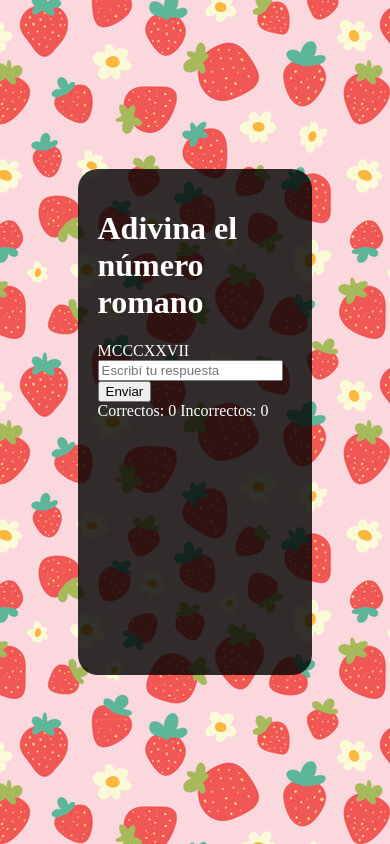
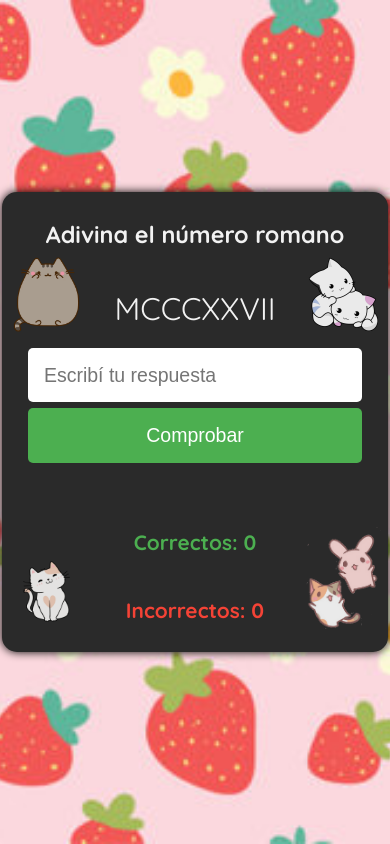
Before and after one commit to Hernandez-Marcos/Numeros-Romanos-Django, a Django app: page / in a window 390 px wide. Run offline with Django 5.2, Linux system fonts and the light colour scheme.

Commit message:
proyecto terminado :) diseño no del todo, je.

```diff
--- a/game/static/game/styles/home.css
+++ b/game/static/game/styles/home.css
@@ -1,26 +1,229 @@
-html, body, p {
+html, body {
+    height: 100%;
     margin: 0;
-  }
-
-body {
-    height: 100vh;
-    background-image: url("../images/fresas.jpg");
-    overflow: hidden;
-    display: flex;
-    justify-content: center;
-    align-items: center;
+    padding: 0;
 }
 
-.container {
-    width: 60%;
-    height: 60%;
-    padding: 5%;
-    background: rgba(0, 0, 0, 0.8);
-    border-radius: 20px;
-    color:white;
-    box-sizing: border-box;
+body {display: flex;                /* activa flexbox */
+    justify-content: center;      /* centra horizontalmente */
+    align-items: center;          /* centra verticalmente */
+    background-image: url("../images/fresas.jpg");
+    background-size: cover;
+    background-position: center;
+    background-repeat: no-repeat;
+    background-attachment: fixed;
+    font-family: Arial, sans-serif;
+    color: #f2f2f2;
+    text-align: center;
+    font-family: 'Quicksand', sans-serif;
+
 }
 
-p {
-    display: inline
+.contenedor {
+    position: relative;
+    background: #2a2a2a;
+    padding: 20px;
+    border-radius: 15px;
+    width: 35vw;
+    height: 40vh;
+    margin: auto;
+    box-shadow: 0 0 10px #000;
+    display: flex;
+    flex-direction: column;       /* Pone los elementos uno debajo del otro */
+    align-items: center;          /* Centra horizontalmente el contenido */
+    justify-content: center;
 }
+
+h1 {
+    font-size: 1.5vw;
+    margin: 20px 0;
+}
+
+.romano {
+    font-size: 2vw; /* se ajusta al ancho de la pantalla */
+    margin: 20px 0;
+}
+
+input, button {
+    font-size: 1vw;
+    padding: 1vw;
+    border-radius: 5px;
+    border: none;
+}
+
+button {
+    background: #4caf50;
+    color: white;
+    cursor: pointer;
+}
+
+button:hover {
+    background: #45a049;
+}
+
+.mensaje {
+    margin-top: 15px;
+    font-weight: bold;
+}
+
+.gatito {
+  position: absolute;
+  width: 16%;
+  height: auto;
+  opacity: 0.9;
+}
+
+.arriba-izquierda { top: 5%; left: 5%; }
+.arriba-derecha { top: 5%; right: 5%; }
+.abajo-izquierda { bottom: 5%; left: 5%; }
+.abajo-derecha { bottom: 5%; right: 5%; }
+
+.contador-respuestas {
+    margin-top: 15px;
+    display: flex;
+    justify-content: space-around; /* separa los contadores */
+    width: 60%;
+}
+
+.correctos {
+    color: #4CAF50; /* verde */
+    font-weight: bold;
+    font-size: 1.3em;
+}
+
+.incorrectos {
+    color: #f44336; /* rojo */
+    font-weight: bold;
+    font-size: 1.3em;
+}
+
+/* Pantallas medianas (tablets) */
+@media (max-width: 1024px) {
+    .contenedor {
+        width: 70vw;
+        height: auto;
+        padding: clamp(10px, 2vw, 20px);
+    }
+
+    h1 {
+        font-size: clamp(1.5rem, 4vw, 2.5rem);
+    }
+
+    .romano {
+        font-size: clamp(2rem, 5vw, 3rem);
+    }
+
+    input, button {
+        font-size: clamp(1rem, 3vw, 1.5rem);
+        padding: clamp(0.5rem, 2vw, 1rem);
+    }
+
+    .contador-respuestas {
+        width: 80%;
+        flex-direction: row;
+    }
+
+    .gatito {
+        width: clamp(50px, 10%, 80px);
+        position: absolute; /* relativo al contenedor */
+    }
+
+    .arriba-izquierda { top: 5%; left: 2%; }
+    .arriba-derecha { top: 5%; right: 2%; }
+    .abajo-izquierda { bottom: 5%; left: 2%; }
+    .abajo-derecha { bottom: 5%; right: 2%; }
+
+    .contenedor form {
+        display: flex;
+        flex-direction: column;
+        gap: clamp(5px, 1vw, 10px);
+        width: 80%;
+        margin: 0 auto;
+    }
+}
+
+/* Pantallas pequeñas (móviles) */
+@media (max-width: 768px) {
+    .contenedor {
+        width: 85vw;
+        height: auto;
+        padding: clamp(8px, 3vw, 15px);
+    }
+
+    h1 {
+        font-size: clamp(1.5rem, 5vw, 2rem);
+    }
+
+    .romano {
+        font-size: clamp(2rem, 6vw, 2.5rem);
+    }
+
+    input, button {
+        font-size: clamp(1rem, 4vw, 1.2rem);
+        padding: clamp(5px, 3vw, 8px);
+    }
+
+    .contador-respuestas {
+        flex-direction: column;
+        width: 90%;
+    }
+
+    .gatito {
+        width: clamp(60px, 12%, 90px);
+        position: absolute;
+    }
+
+    .arriba-izquierda { top: 5%; left: 2%; }
+    .arriba-derecha { top: 5%; right: 2%; }
+    .abajo-izquierda { bottom: 5%; left: 2%; }
+    .abajo-derecha { bottom: 5%; right: 2%; }
+
+    .contenedor form {
+        width: 85%;
+        gap: clamp(5px, 2vw, 10px);
+    }
+}
+
+/* Pantallas muy pequeñas (pequeños móviles) */
+@media (max-width: 480px) {
+    .contenedor {
+        width: 95vw;
+        height: auto;
+        padding: 8px;
+    }
+
+    h1 {
+        font-size: 6vw;
+    }
+
+    .romano {
+        font-size: 8vw;
+    }
+
+    input, button {
+        font-size: 5vw;
+        padding: 4vw;
+    }
+
+    .contador-respuestas {
+        flex-direction: column;
+        width: 95%;
+    }
+
+    .gatito {
+        width: 25%;
+        max-width: 75px;
+        position: absolute; /* ya no fixed */
+    }
+
+    /* Ajuste para que no tapen el H1 */
+    .arriba-izquierda { top: 14%; left: 2%; }
+    .arriba-derecha { top: 14%; right: 2%; }
+    .abajo-izquierda { bottom: 5%; left: 2%; }
+    .abajo-derecha { bottom: 5%; right: 2%; }
+
+    .contenedor form {
+        width: 90%;
+        gap: 6px;
+    }
+}
--- a/game/templates/game/home.html
+++ b/game/templates/game/home.html
@@ -6,20 +6,32 @@
     <meta http-equiv="X-UA-Compatible" content="IE=edge">
     <meta name="viewport" content="width=device-width, initial-scale=1.0">
     <title>Document</title>
+    <link href="https://fonts.googleapis.com/css2?family=Quicksand:wght@400;700&display=swap" rel="stylesheet">
     <link rel="stylesheet" href="{% static 'game/styles/home.css' %}">
 </head>
 <body>
-    <div class="container">
+    <div class="contenedor">
+        <img src="{% static 'game/images/gatito1.png' %}" class="gatito arriba-izquierda">
+        <img src="{% static 'game/images/gatito2.png' %}" class="gatito arriba-derecha">
+        <img src="{% static 'game/images/gatito3.png' %}" class="gatito abajo-izquierda">
+        <img src="{% static 'game/images/gatito4.png' %}" class="gatito abajo-derecha">
+
         <h1>Adivina el número romano</h1>
-        <p>{{numero_romano}}</p>
+        <p class="romano">{{numero_romano}}</p>
+
         <form action="" method="POST">
             {% csrf_token %}
-            <input type="number" name="respuesta" placeholder="Escribí tu respuesta"></button>
-            <button type="submit">Enviar</button>
+            <input type="number" name="respuesta" placeholder="Escribí tu respuesta" required>
+            <button type="submit">Comprobar</button>
         </form>
-        {{mensaje}}
-        <p>Correctos: {{correctos}}</p>
-        <p>Incorrectos: {{incorrectos}}</p>
+
+        <p class="mensaje">{{mensaje}}</p>
+
+        <div class="contador-respuestas">
+            <p class="correctos">Correctos: {{correctos}}</p>
+            <p class="incorrectos">Incorrectos: {{incorrectos}}</p>
+        </div>
+
     </div>
 </body>
 </html>
```
